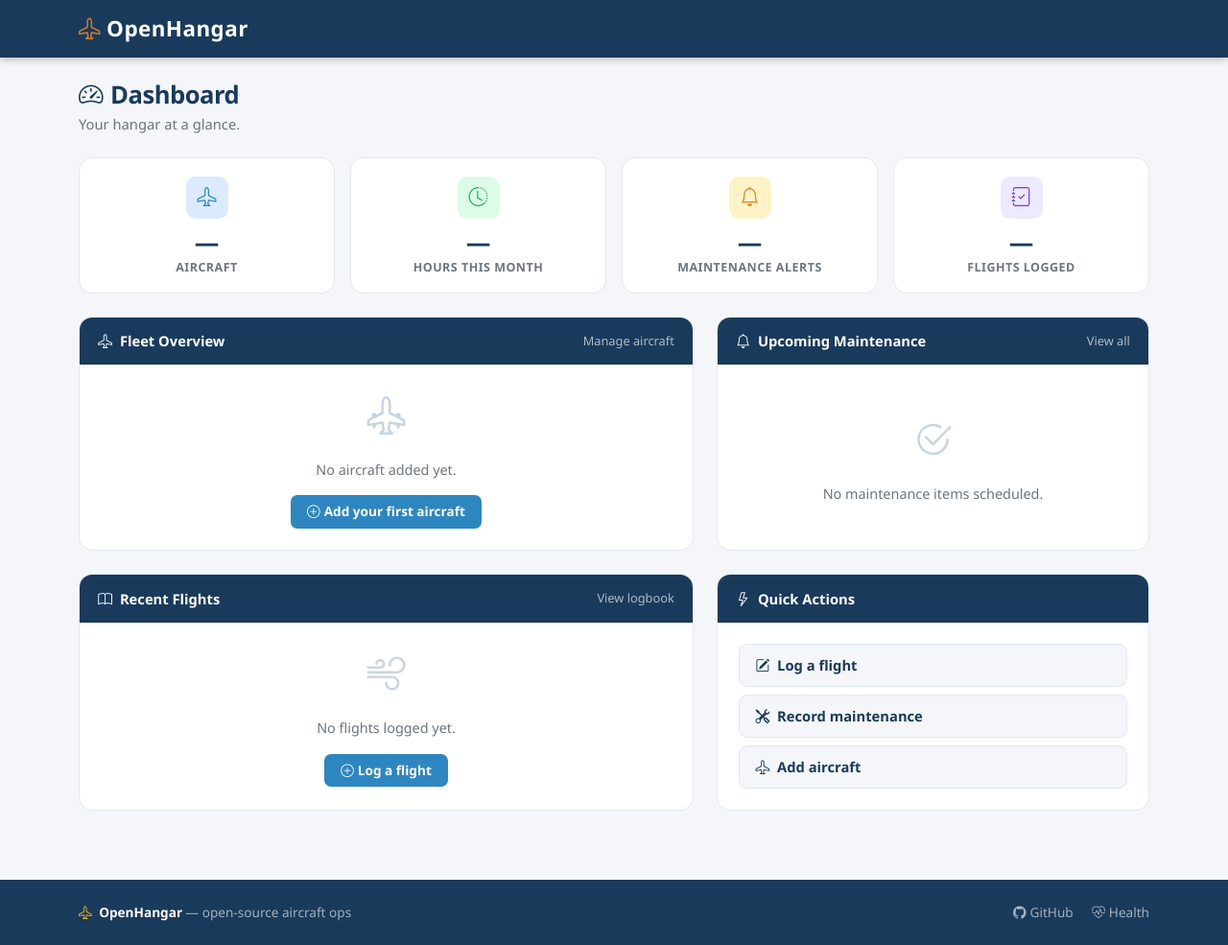
After one commit to e2jk/OpenHangar, a Flask app: template backend/app/templates/dashboard.html in a window 1280 px wide. The commit adds this page. Shown: the whole page at 96% size. Run offline with Flask 3, Linux system fonts and the light colour scheme; the template is opened without the code that fills it, so the values that code supplies are empty.

Commit message:
Add three-state home page: landing / welcome-back / dashboard
Route / now serves the salesy landing page on fresh install (no
users), a compact welcome-back page with a Log In CTA for an
initialised-but-logged-out instance, and a placeholder dashboard
for authenticated users. Navbar adapts to each state. Adds
welcome.html, dashboard.html, welcome.css, dashboard.css, and
three new route tests.

```diff
--- a/backend/app/init.py
+++ b/backend/app/init.py
@@ -1,6 +1,6 @@
 import os
 
-from flask import Flask, render_template
+from flask import Flask, render_template, session
 from flask_migrate import Migrate
 
 
@@ -23,9 +23,22 @@ def create_app():
     from auth.routes import auth_bp
     app.register_blueprint(auth_bp)
 
+    @app.context_processor
+    def inject_globals():
+        from models import User
+        return {
+            "logged_in": bool(session.get("user_id")),
+            "has_users": User.query.count() > 0,
+        }
+
     @app.route("/")
     def index():
-        return render_template("index.html")
+        from models import User
+        if User.query.count() == 0:
+            return render_template("index.html")
+        if session.get("user_id"):
+            return render_template("dashboard.html")
+        return render_template("welcome.html")
 
     @app.route("/health")
     def health():
--- /dev/null
+++ b/backend/app/static/css/dashboard.css
@@ -0,0 +1,143 @@
+/* ── Page header ── */
+.dash-header {
+  display: flex;
+  align-items: flex-start;
+  justify-content: space-between;
+  flex-wrap: wrap;
+  gap: 1rem;
+}
+.dash-title {
+  font-size: 1.6rem;
+  font-weight: 800;
+  color: var(--oh-navy);
+  letter-spacing: -.02em;
+  margin: 0;
+}
+.dash-sub {
+  color: #6c757d;
+  font-size: .92rem;
+  margin: .2rem 0 0;
+}
+
+/* ── Stat cards ── */
+.stat-card {
+  background: #fff;
+  border: 1px solid #e2e8f0;
+  border-radius: 14px;
+  padding: 1.2rem 1rem 1rem;
+  text-align: center;
+  height: 100%;
+}
+.stat-icon {
+  width: 44px; height: 44px;
+  border-radius: 10px;
+  display: flex; align-items: center; justify-content: center;
+  font-size: 1.25rem;
+  margin: 0 auto .75rem;
+}
+.stat-value {
+  font-size: 1.6rem;
+  font-weight: 800;
+  color: var(--oh-navy);
+  line-height: 1;
+}
+.stat-label {
+  font-size: .78rem;
+  color: #6c757d;
+  font-weight: 600;
+  margin-top: .3rem;
+  text-transform: uppercase;
+  letter-spacing: .04em;
+}
+
+/* ── Panels ── */
+.dash-panel {
+  background: #fff;
+  border: 1px solid #e2e8f0;
+  border-radius: 14px;
+  overflow: hidden;
+  height: 100%;
+  display: flex;
+  flex-direction: column;
+}
+.dash-panel-header {
+  background: var(--oh-navy);
+  color: #fff;
+  padding: .85rem 1.2rem;
+  font-weight: 700;
+  font-size: .92rem;
+  display: flex;
+  align-items: center;
+}
+.dash-panel-link {
+  color: rgba(255,255,255,.65);
+  font-size: .8rem;
+  font-weight: 400;
+  text-decoration: none;
+}
+.dash-panel-link:hover { color: #fff; }
+.dash-panel-body {
+  padding: 1.4rem;
+  flex: 1;
+}
+
+/* ── Empty states ── */
+.dash-empty {
+  display: flex;
+  flex-direction: column;
+  align-items: center;
+  justify-content: center;
+  text-align: center;
+  min-height: 160px;
+  gap: .5rem;
+}
+.dash-empty-icon {
+  font-size: 2.5rem;
+  color: #c9d4e0;
+  display: block;
+  margin-bottom: .5rem;
+}
+.dash-empty p {
+  color: #6c757d;
+  font-size: .9rem;
+  margin: 0;
+}
+
+/* ── Buttons ── */
+.btn-dash-add {
+  background: var(--oh-sky);
+  color: #fff;
+  border: none;
+  font-size: .85rem;
+  font-weight: 600;
+  padding: .45rem 1.1rem;
+  border-radius: 7px;
+  margin-top: .5rem;
+  transition: background .2s;
+}
+.btn-dash-add:hover {
+  background: #2272a8;
+  color: #fff;
+}
+.btn-quick-action {
+  background: #f4f6f9;
+  border: 1px solid #e2e8f0;
+  color: var(--oh-navy);
+  font-size: .92rem;
+  font-weight: 600;
+  padding: .65rem 1rem;
+  border-radius: 9px;
+  text-align: left;
+  transition: background .15s, border-color .15s;
+}
+.btn-quick-action:hover {
+  background: #e8eef5;
+  border-color: #c5d0dd;
+  color: var(--oh-navy);
+}
+
+/* Reuse icon colour helpers */
+.icon-blue   { background: #dbeafe; color: var(--oh-sky); }
+.icon-amber  { background: #fef3c7; color: var(--oh-amber); }
+.icon-green  { background: #dcfce7; color: var(--oh-green); }
+.icon-purple { background: #ede9fe; color: #7c3aed; }
--- a/backend/app/templates/base.html
+++ b/backend/app/templates/base.html
@@ -22,15 +22,17 @@
       <a class="navbar-brand" href="/">
         <i class="bi bi-airplane brand-icon"></i> OpenHangar
       </a>
+      {% if logged_in or has_users %}
       <button class="navbar-toggler" type="button"
               data-bs-toggle="collapse" data-bs-target="#navMenu"
               aria-controls="navMenu" aria-expanded="false" aria-label="Toggle navigation">
         <span class="navbar-toggler-icon"></span>
       </button>
       <div class="collapse navbar-collapse" id="navMenu">
+        {% if logged_in %}
         <ul class="navbar-nav me-auto mb-2 mb-lg-0">
           <li class="nav-item">
-            <a class="nav-link" href="#"><i class="bi bi-speedometer2 me-1"></i>Dashboard</a>
+            <a class="nav-link" href="/"><i class="bi bi-speedometer2 me-1"></i>Dashboard</a>
           </li>
           <li class="nav-item">
             <a class="nav-link" href="#"><i class="bi bi-book me-1"></i>Logbook</a>
@@ -42,10 +44,17 @@
             <a class="nav-link" href="#"><i class="bi bi-airplane me-1"></i>Aircraft</a>
           </li>
         </ul>
+        <a href="{{ url_for('auth.logout') }}" class="btn btn-nav-login ms-lg-3">
+          <i class="bi bi-box-arrow-right me-1"></i>Log Out
+        </a>
+        {% else %}
+        <ul class="navbar-nav me-auto mb-2 mb-lg-0"></ul>
         <a href="/login" class="btn btn-nav-login ms-lg-3">
           <i class="bi bi-box-arrow-in-right me-1"></i>Log In
         </a>
+        {% endif %}
       </div>
+      {% endif %}
     </div>
   </nav>
 
--- /dev/null
+++ b/backend/app/templates/dashboard.html
@@ -0,0 +1,129 @@
+{% extends "base.html" %}
+
+{% block title %}Dashboard — OpenHangar{% endblock %}
+
+{% block head %}
+  <link rel="stylesheet" href="{{ url_for('static', filename='css/dashboard.css') }}">
+{% endblock %}
+
+{% block content %}
+
+<div class="container py-4">
+
+  <!-- Page header -->
+  <div class="dash-header mb-4">
+    <div>
+      <h1 class="dash-title"><i class="bi bi-speedometer2 me-2"></i>Dashboard</h1>
+      <p class="dash-sub">Your hangar at a glance.</p>
+    </div>
+  </div>
+
+  <!-- Stat row -->
+  <div class="row g-3 mb-4">
+    <div class="col-6 col-lg-3">
+      <div class="stat-card">
+        <div class="stat-icon icon-blue"><i class="bi bi-airplane"></i></div>
+        <div class="stat-value">—</div>
+        <div class="stat-label">Aircraft</div>
+      </div>
+    </div>
+    <div class="col-6 col-lg-3">
+      <div class="stat-card">
+        <div class="stat-icon icon-green"><i class="bi bi-clock-history"></i></div>
+        <div class="stat-value">—</div>
+        <div class="stat-label">Hours this month</div>
+      </div>
+    </div>
+    <div class="col-6 col-lg-3">
+      <div class="stat-card">
+        <div class="stat-icon icon-amber"><i class="bi bi-bell"></i></div>
+        <div class="stat-value">—</div>
+        <div class="stat-label">Maintenance alerts</div>
+      </div>
+    </div>
+    <div class="col-6 col-lg-3">
+      <div class="stat-card">
+        <div class="stat-icon icon-purple"><i class="bi bi-journal-check"></i></div>
+        <div class="stat-value">—</div>
+        <div class="stat-label">Flights logged</div>
+      </div>
+    </div>
+  </div>
+
+  <!-- Main panels -->
+  <div class="row g-4">
+
+    <!-- Fleet overview -->
+    <div class="col-lg-7">
+      <div class="dash-panel">
+        <div class="dash-panel-header">
+          <i class="bi bi-airplane me-2"></i>Fleet Overview
+          <a href="#" class="ms-auto dash-panel-link">Manage aircraft</a>
+        </div>
+        <div class="dash-panel-body dash-empty">
+          <i class="bi bi-airplane-engines dash-empty-icon"></i>
+          <p>No aircraft added yet.</p>
+          <a href="#" class="btn btn-dash-add">
+            <i class="bi bi-plus-circle me-1"></i>Add your first aircraft
+          </a>
+        </div>
+      </div>
+    </div>
+
+    <!-- Maintenance -->
+    <div class="col-lg-5">
+      <div class="dash-panel">
+        <div class="dash-panel-header">
+          <i class="bi bi-bell me-2"></i>Upcoming Maintenance
+          <a href="#" class="ms-auto dash-panel-link">View all</a>
+        </div>
+        <div class="dash-panel-body dash-empty">
+          <i class="bi bi-check2-circle dash-empty-icon"></i>
+          <p>No maintenance items scheduled.</p>
+        </div>
+      </div>
+    </div>
+
+    <!-- Recent flights -->
+    <div class="col-lg-7">
+      <div class="dash-panel">
+        <div class="dash-panel-header">
+          <i class="bi bi-book me-2"></i>Recent Flights
+          <a href="#" class="ms-auto dash-panel-link">View logbook</a>
+        </div>
+        <div class="dash-panel-body dash-empty">
+          <i class="bi bi-wind dash-empty-icon"></i>
+          <p>No flights logged yet.</p>
+          <a href="#" class="btn btn-dash-add">
+            <i class="bi bi-plus-circle me-1"></i>Log a flight
+          </a>
+        </div>
+      </div>
+    </div>
+
+    <!-- Quick actions -->
+    <div class="col-lg-5">
+      <div class="dash-panel">
+        <div class="dash-panel-header">
+          <i class="bi bi-lightning me-2"></i>Quick Actions
+        </div>
+        <div class="dash-panel-body">
+          <div class="d-grid gap-2">
+            <a href="#" class="btn btn-quick-action">
+              <i class="bi bi-pencil-square me-2"></i>Log a flight
+            </a>
+            <a href="#" class="btn btn-quick-action">
+              <i class="bi bi-tools me-2"></i>Record maintenance
+            </a>
+            <a href="#" class="btn btn-quick-action">
+              <i class="bi bi-airplane me-2"></i>Add aircraft
+            </a>
+          </div>
+        </div>
+      </div>
+    </div>
+
+  </div>
+</div>
+
+{% endblock %}
```
Also changed, not shown: backend/app/auth/routes.py (+8 -1 lines), backend/app/static/css/welcome.css (added, +93 -0 lines), backend/app/templates/welcome.html (added, +73 -0 lines), backend/tests/test_routes.py (+39 -1 lines).
